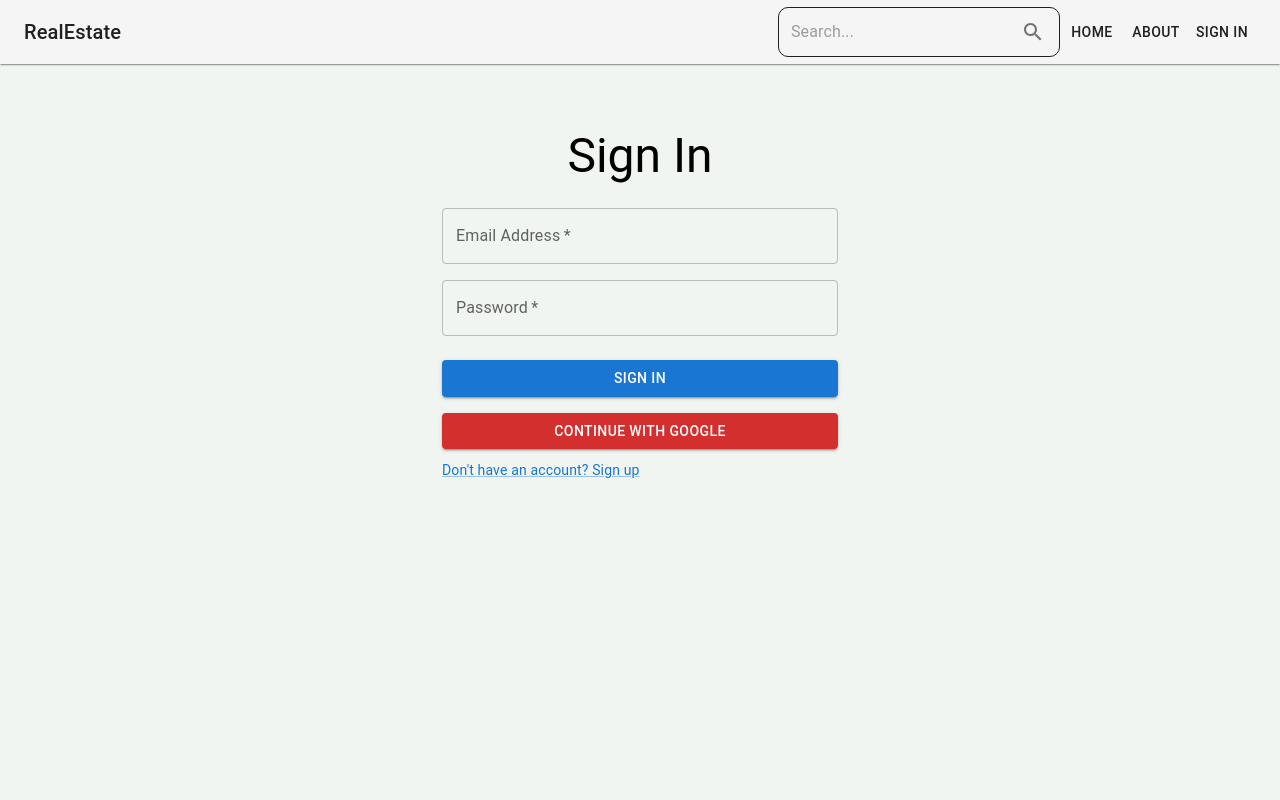
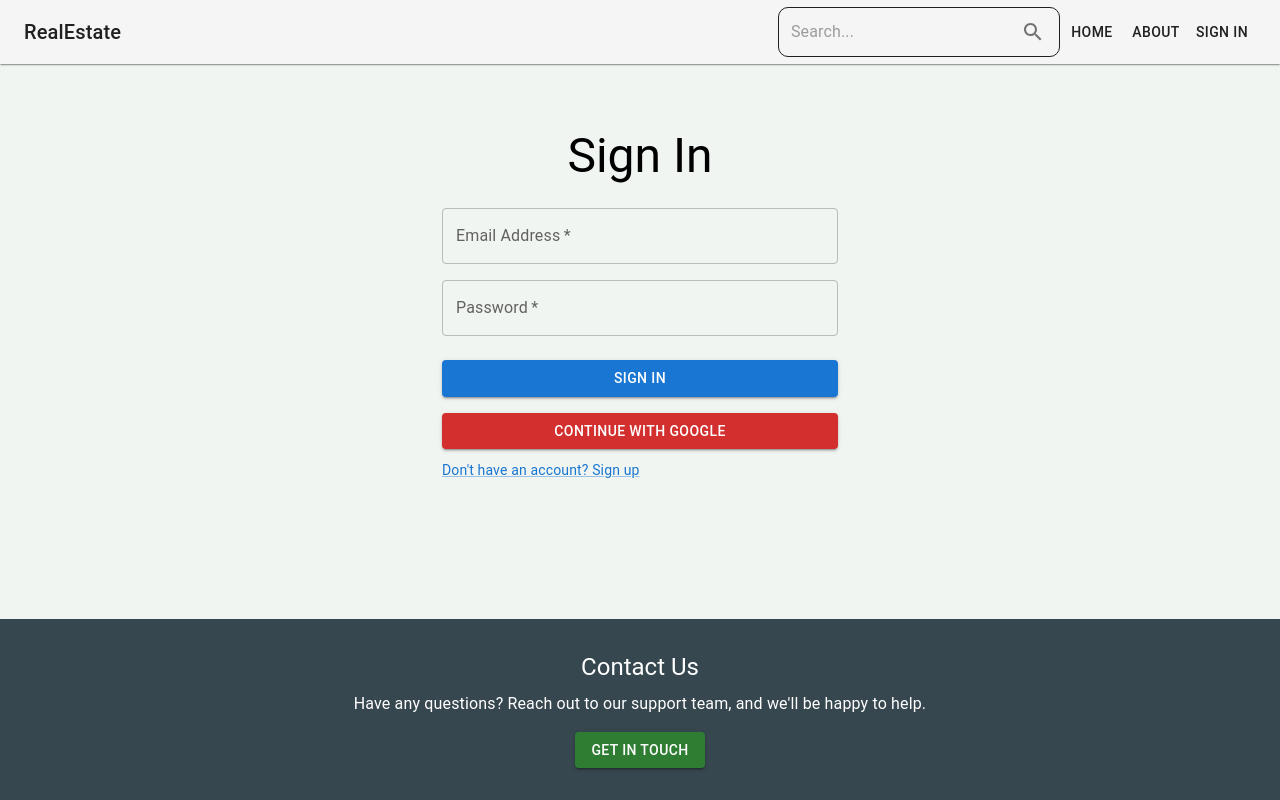
Before and after one commit to PasanMadhuranga/Real-Estate-Marketplace, a React (Vite) app in the folder client/: page /sign-in in a window 1280 px wide. Built offline with nearby package versions, Linux system fonts and the light colour scheme; no server answers.

Commit message:
add basic footer component

```diff
--- a/client/src/App.jsx
+++ b/client/src/App.jsx
@@ -10,6 +10,7 @@ import CreateListing from './pages/CreateListing'
 import EditListing from './pages/EditListing'
 import Listing from './pages/Listing'
 import Search from './pages/Search'
+import Footer from './components/Footer'
 
 export default function App() {
   return (
@@ -28,6 +29,7 @@ export default function App() {
           <Route path="/edit-listing/:listingId" element={<EditListing/>}/>
         </Route>
       </Routes>
+      <Footer/>
     </BrowserRouter>
   )
 }
--- /dev/null
+++ b/client/src/components/Footer.jsx
@@ -0,0 +1,32 @@
+import React from "react";
+import { Box, Typography, Button } from "@mui/material";
+import { blueGrey } from "@mui/material/colors";
+
+export default function Footer() {
+  return (
+    <Box
+      sx={{
+        py: 4,
+        px: 5,
+        backgroundColor: blueGrey[800],
+        color: "white",
+        textAlign: "center",
+        position: "fixed",
+        bottom: 0,
+        left: 0,
+        width: "100%",
+      }}
+    >
+      <Typography variant="h5" component="h3" gutterBottom>
+        Contact Us
+      </Typography>
+      <Typography variant="body1" sx={{ mb: 2 }}>
+        Have any questions? Reach out to our support team, and we'll be happy to
+        help.
+      </Typography>
+      <Button variant="contained" color="success" href="/contact">
+        Get in Touch
+      </Button>
+    </Box>
+  );
+}
```
